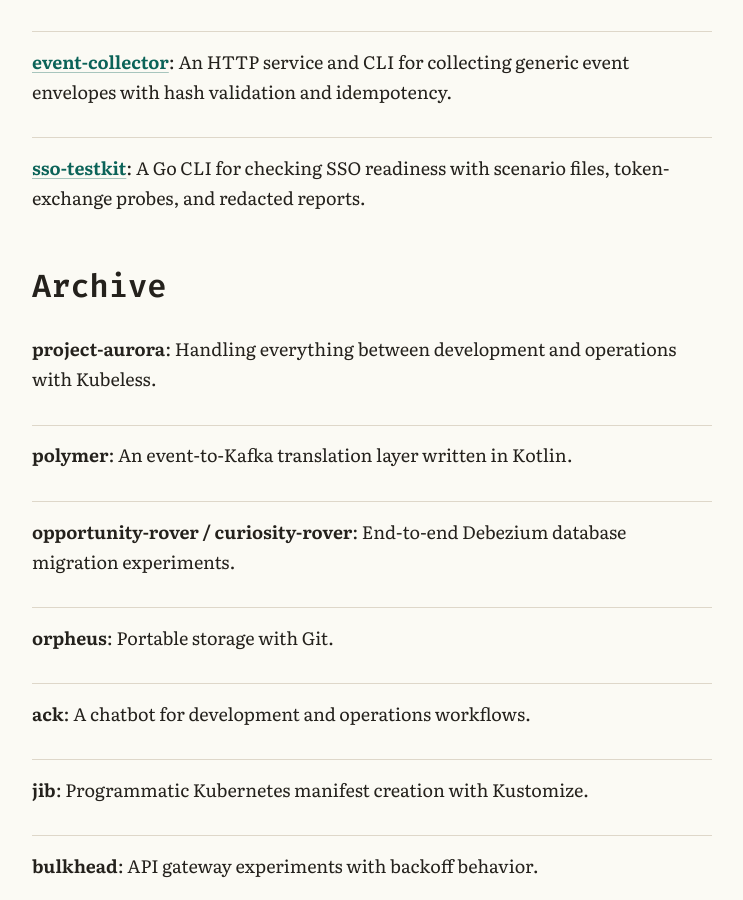
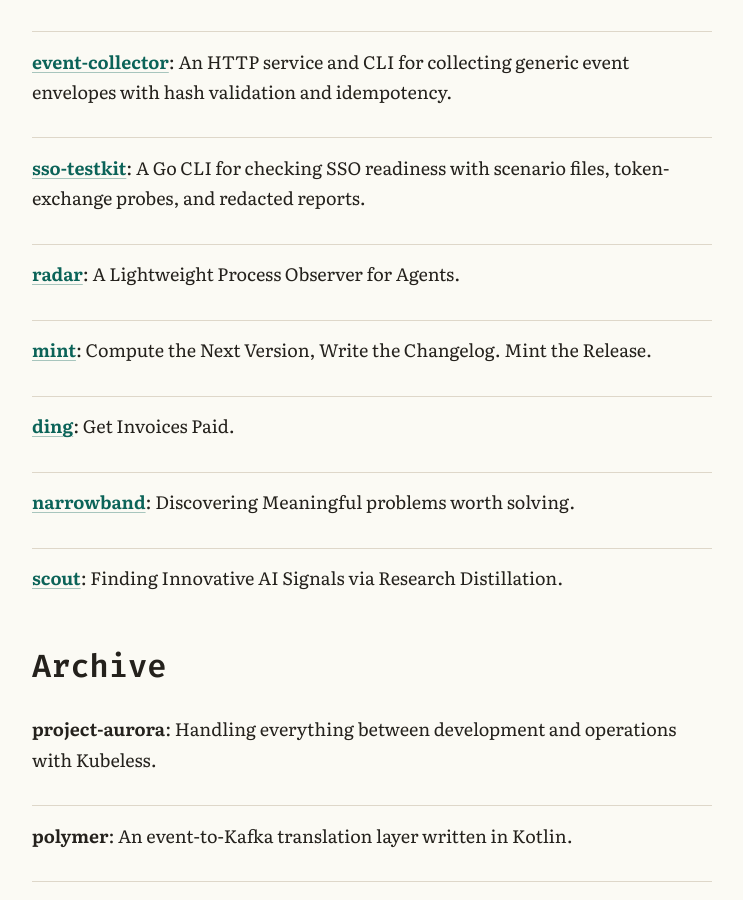
Before and after one commit to jamesonstone/jamesonstone.github.io, a Jekyll site: the page built from projects.md, in a window 1280 px wide and 900 px high, scrolled down 635 px. Shown: the whole window, without its empty margins (268-1011 px from the left). Built offline with Jekyll 4.4.1, drawn with Linux system fonts in a browser that asks for light colours.

Commit message:
docs: update projects page from GitHub repositories (#16)
Co-authored-by: github-actions[bot] <41898282+github-actions[bot]@users.noreply.github.com>

```diff
--- a/projects.md
+++ b/projects.md
@@ -16,6 +16,11 @@ Some public tools I have been building recently, plus older archive notes.
   <li><strong><a href="https://github.com/jamesonstone/kp">kp</a></strong>: A local prompt utility for keeping reusable coding-agent prompts close at hand in the shell.</li>
   <li><strong><a href="https://github.com/jamesonstone/event-collector">event-collector</a></strong>: An HTTP service and CLI for collecting generic event envelopes with hash validation and idempotency.</li>
   <li><strong><a href="https://github.com/jamesonstone/sso-testkit">sso-testkit</a></strong>: A Go CLI for checking SSO readiness with scenario files, token-exchange probes, and redacted reports.</li>
+  <li><strong><a href="https://github.com/jamesonstone/radar">radar</a></strong>: A Lightweight Process Observer for Agents.</li>
+  <li><strong><a href="https://github.com/jamesonstone/mint">mint</a></strong>: Compute the Next Version, Write the Changelog. Mint the Release.</li>
+  <li><strong><a href="https://github.com/jamesonstone/ding">ding</a></strong>: Get Invoices Paid.</li>
+  <li><strong><a href="https://github.com/jamesonstone/narrowband">narrowband</a></strong>: Discovering Meaningful problems worth solving.</li>
+  <li><strong><a href="https://github.com/jamesonstone/scout">scout</a></strong>: Finding Innovative AI Signals via Research Distillation.</li>
 </ul>
 
 ## Archive
```
